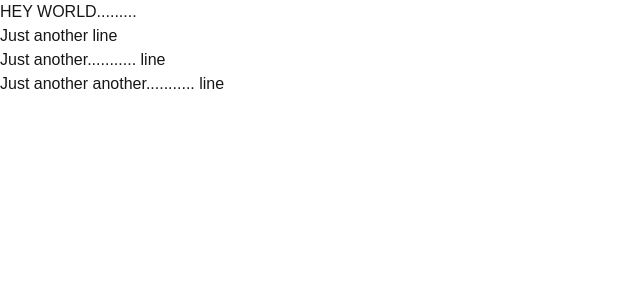
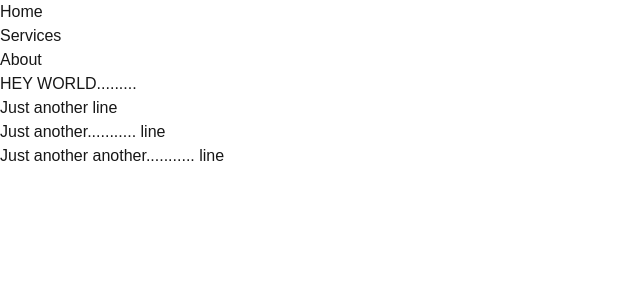
Before and after one commit to farahsamsi/next-js-first-app, a Next.js app: page / in a window 1280 px wide. Shown: the top 300 px of the page, without its empty margins (0-640 px from the left). Built offline with nearby package versions, Linux system fonts and the light colour scheme.

Commit message:
added navbar

```diff
--- a/src/app/layout.js
+++ b/src/app/layout.js
@@ -22,6 +22,13 @@ export default function RootLayout({ children }) {
       <body
         className={`${geistSans.variable} ${geistMono.variable} antialiased`}
       >
+        <nav>
+          <ul>
+            <li>Home</li>
+            <li>Services</li>
+            <li>About</li>
+          </ul>
+        </nav>
         {children}
       </body>
     </html>
```
